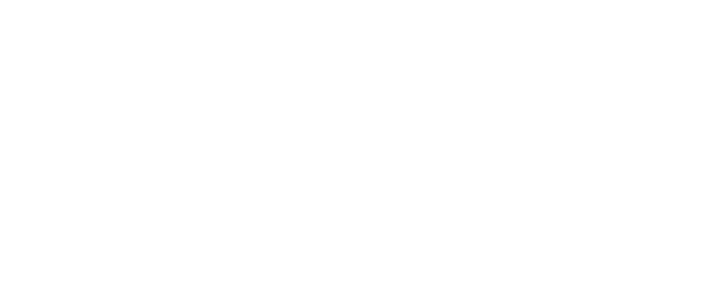
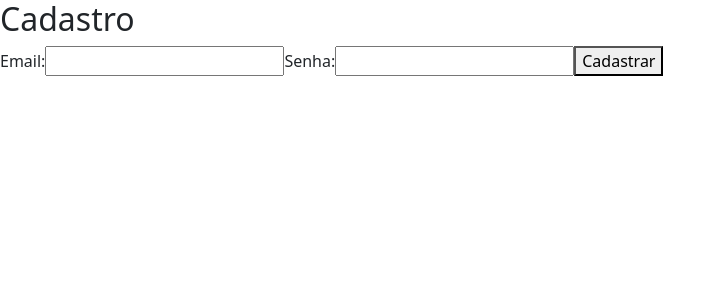
Before and after one commit to lucascampos04/plataform_courses, a React (Create React App) app: page /register in a window 1280 px wide. Before the commit this address had no page. Shown: the top 300 px of the page, without its empty margins (0-725 px from the left). Built offline with nearby package versions, Linux system fonts and the light colour scheme.

Commit message:
Login com email e senha funcionando

```diff
--- a/src/Components/FormLogin/FormularioLoginComponents.js
+++ b/src/Components/FormLogin/FormularioLoginComponents.js
@@ -1,17 +1,30 @@
-import { useContext } from "react"
+import { useContext, useState } from "react"
 import "../../Style/Components/FormularioLoginStyle.css"
 
 import montanhas from "../../imgs/montanhas.jfif"
 import google from "../../imgs/pesquisa.png"
 import { authContexteGoogle } from "../../Auth/Google/AuthGoogle"
-import { Navigate } from "react-router"
-
+import { Navigate, useNavigate } from "react-router"
+import { getAuth, signInWithEmailAndPassword } from "firebase/auth";
 
 export const LoginFormularo = () => {
     const {signInGoogle, signed} = useContext(authContexteGoogle)
+    const [email, setEmail] = useState('');
+    const [password, setPassword] = useState('');
+    const navigate = useNavigate()
 
+    const handleLogin = async (e) => {
+        e.preventDefault();
+        try {
+          const auth = getAuth();
+          await signInWithEmailAndPassword(auth, email, password);
+          navigate('/central')
+        } catch (error) {
+          console.error('Erro no login:', error.message);
+        }
+      };
     if (signed) {
-        return (<Navigate to={"/central"}/>)
+        return null
     }
 
     return(
@@ -28,17 +41,22 @@ export const LoginFormularo = () => {
                         <input
                             type="email"
                             placeholder="Email"
+                            value={email}
+                            onChange={(e) => setEmail(e.target.value)}
                         />
+
                     </div>
                     <div className="form-group">
                         <label>Senha</label>
                         <input
                             type="password"
                             placeholder="*************"
+                            value={password}
+                            onChange={(e) => setPassword(e.target.value)}
                         />
                     </div>
                     <div className="form-group">
-                        <button>Login</button>
+                        <button onClick={handleLogin}>Login</button>
                     </div>
                     <div className="loginInOutersForms">
                         <img src={google} width="50px" onClick={() => signInGoogle()}/>
--- /dev/null
+++ b/src/Components/FormRegister/RegisterFormularioComponents.js
@@ -0,0 +1,42 @@
+import { getAuth, createUserWithEmailAndPassword } from "firebase/auth";
+import { useState } from "react";
+
+export const RegisterComponent = () => {
+  const [email, setEmail] = useState("");
+  const [password, setPassword] = useState("");
+
+  const handleCadastro = async () => {
+    try {
+      const auth = getAuth();
+      await createUserWithEmailAndPassword(auth, email, password);
+      console.log("Cadastrado com sucesso");
+      window.location.href="/login"
+    } catch (error) {
+      console.error("Erro no cadastro:", error.message);
+    }
+  };
+  return (
+    <div>
+      <h2>Cadastro</h2>
+      <form>
+        <label>Email:</label>
+        <input
+          type="email"
+          value={email}
+          onChange={(e) => setEmail(e.target.value)}
+        />
+
+        <label>Senha:</label>
+        <input
+          type="password"
+          value={password}
+          onChange={(e) => setPassword(e.target.value)}
+        />
+
+        <button type="button" onClick={handleCadastro}>
+          Cadastrar
+        </button>
+      </form>
+    </div>
+  );
+};
--- a/src/Components/Headers/HeadersComponent.js
+++ b/src/Components/Headers/HeadersComponent.js
@@ -8,6 +8,10 @@ export const Header = ({ appName }) => {
     const handleLoginClick = () => {
         navigate('/login');
     };
+
+    const handleRegisterClick = () => {
+      navigate('/register');
+  };
 
     const handleHomeClick = () => {
       navigate('/')
@@ -39,7 +43,7 @@ export const Header = ({ appName }) => {
         </nav>
         <aside>
           <button className="btn-login" onClick={handleLoginClick}>Login</button>
-          <button className="btn-register">Register</button>
+          <button className="btn-register" onClick={handleRegisterClick}>Register</button>
         </aside>
       </div>
     </header>
--- /dev/null
+++ b/src/Pages/Register/RegisterPage.js
@@ -0,0 +1,7 @@
+import { RegisterComponent } from "../../Components/FormRegister/RegisterFormularioComponents"
+
+export const RegisterPage = () => {
+    return(
+        <RegisterComponent/>
+    )
+}
--- a/src/Routers/router.js
+++ b/src/Routers/router.js
@@ -1,6 +1,7 @@
 import { BrowserRouter, Route, Routes } from "react-router-dom"
 import { HomePage } from "../Pages/Home/HomePage"
 import { LoginPage } from "../Pages/Login/LoginPage"
+import { RegisterPage } from "../Pages/Register/RegisterPage"
 
 export const Routers = () => {
     return(
@@ -9,6 +10,7 @@ export const Routers = () => {
             <Routes>
                 <Route path="/" element={<HomePage/>}/>
                 <Route path="/login" element={<LoginPage/>}/>
+                <Route path="/register" element={<RegisterPage/>}/>
             </Routes>
         </BrowserRouter>
     )
```
